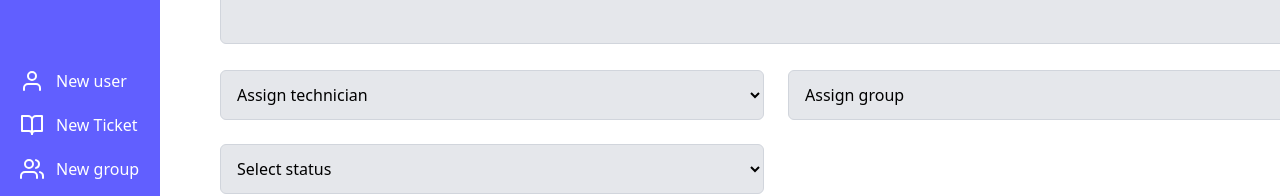
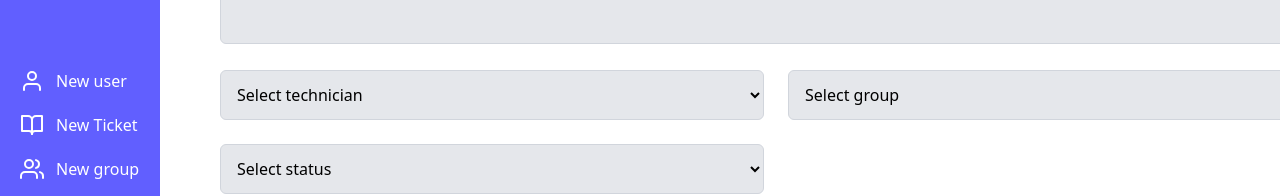
Before and after one commit to michael-GitHub-Coder/https---github.com-michael-GitHub-Coder-IMS, a React (Vite) app in the folder Frontend/: page / in a window 1280 px wide. Shown: the part 236-432 px from the top of the page. Built offline with nearby package versions, Linux system fonts and the light colour scheme.

Commit message:
dtryuylk

```diff
--- a/Frontend/src/Components/AddTicket.tsx
+++ b/Frontend/src/Components/AddTicket.tsx
@@ -14,7 +14,7 @@ const AddTicket = () => {
                         className="w-full p-3 border border-gray-300 rounded-md bg-gray-200 focus:outline-none focus:ring-2 focus:ring-indigo-500 focus:bg-white"
                         required
                     >
-                        <option value="" disabled selected>Assign technician</option>
+                        <option value="" disabled selected>Select technician</option>
                         <option value="tech1">Technician 1</option>
                         <option value="tech2">Technician 2</option>
                         <option value="tech3">Technician 3</option>
@@ -26,7 +26,7 @@ const AddTicket = () => {
                         className="w-full p-3 border border-gray-300 rounded-md bg-gray-200 focus:outline-none focus:ring-2 focus:ring-indigo-500 focus:bg-white"
                         required
                     >
-                        <option value="" disabled selected>Assign group</option>
+                        <option value="" disabled selected>Select group</option>
                         <option value="group1">Group 1</option>
                         <option value="group2">Group 2</option>
                         <option value="group3">Group 3</option>
```
